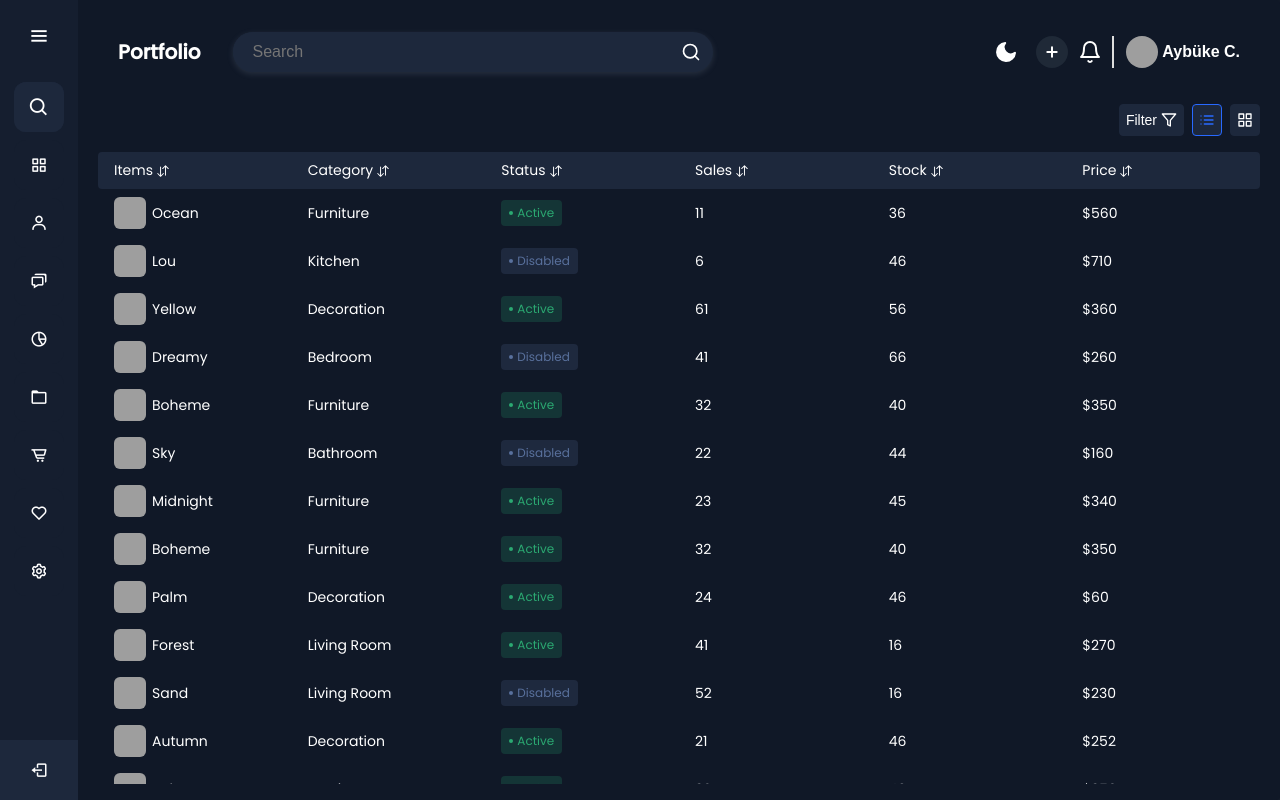
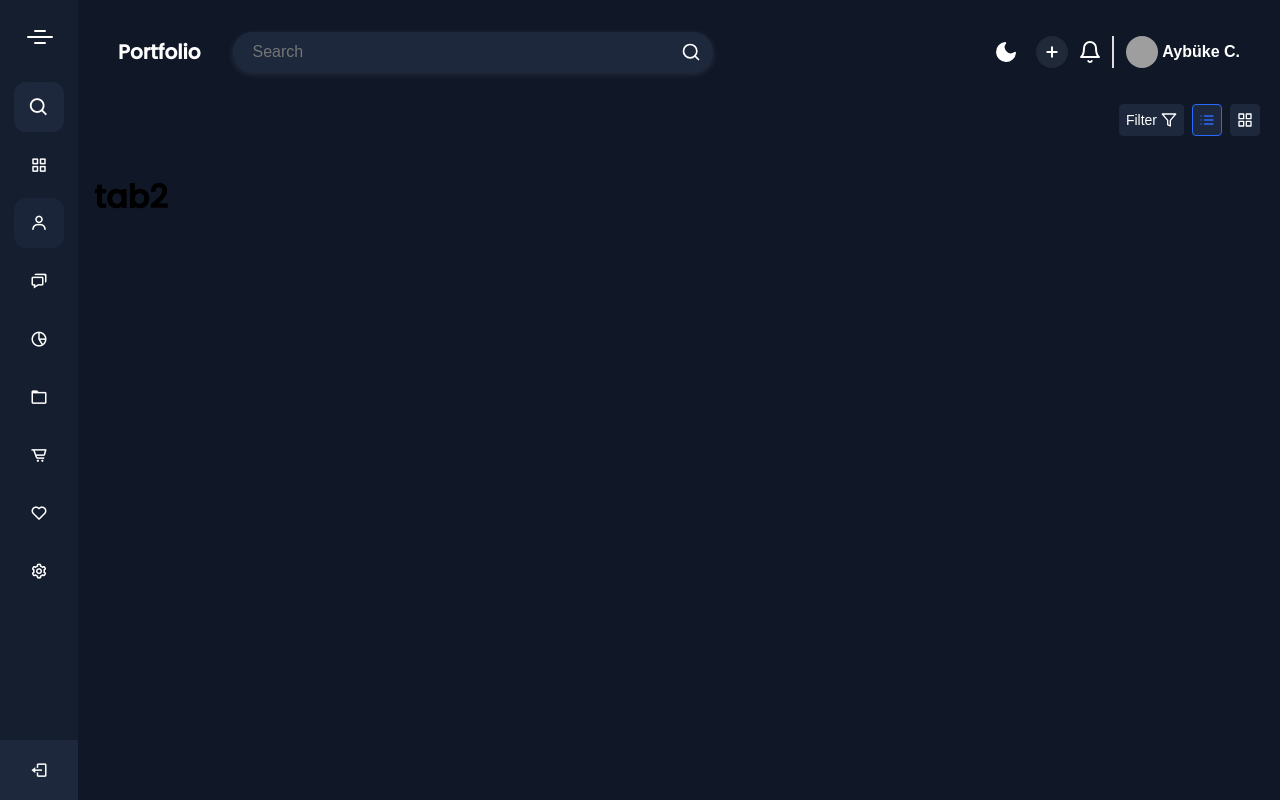
Before and after one commit to mdalamin07/Products-Dashboard, a plain HTML site: page index.html in a window 1280 px wide. Both pictures are taken after a click on the link "User". Drawn offline with nearby package versions, Linux system fonts and the light colour scheme; grey boxes are pictures that could not be loaded.

Commit message:
added tab function

```diff
--- a/index.html
+++ b/index.html
@@ -15,9 +15,12 @@
         <!-- Sidebar start Here -->
         <div class="sidebar">
             <div class="logo-details">
-              <i class='bx bxl-c-plus-plus icon'></i>
-                <div class="logo_name">Codepen</div>
-                <i class='bx bx-menu' id="btn" ></i>
+              <!-- <i class='bx bxl-c-plus-plus icon'></i> -->
+              <div class="logo_name">Codepen</div>
+              <i id="btn">
+                <span class="app-icon" ></span>
+              </i>
+                <!-- <i class='bx bx-menu' id="btn" ></i> -->
             </div>
             <ul class="nav-list">
               <li>
@@ -26,14 +29,14 @@
                  <span class="tooltip">Search</span>
               </li>
               <li>
-                <a href="#">
+                <a class="tablinks active" onclick="openTab(event, 'tab1')">
                   <i class='bx bx-grid-alt'></i>
                   <span class="links_name">Dashboard</span>
                 </a>
                  <span class="tooltip">Dashboard</span>
               </li>
               <li>
-               <a href="#">
+               <a href="#" class="tablinks" onclick="openTab(event, 'tab2')">
                  <i class='bx bx-user' ></i>
                  <span class="links_name">User</span>
                </a>
@@ -98,7 +101,6 @@
             <!-- header start here -->
             <div class="app-header">
                 <div class="app-header-left">
-                <!-- <span class="app-icon"></span> -->
                 <p class="app-name">Portfolio</p>
                 <div class="search-wrapper">
                     <input class="search-input" type="text" placeholder="Search">
@@ -170,7 +172,7 @@
                 </button>
             </div>
             </div>
-            <div class="products-area-wrapper tableView">
+            <div id="tab1" class="products-area-wrapper tableView tabcontent">
             <div class="products-header">
                 <div class="product-cell image">
                 Items
@@ -416,6 +418,9 @@
                 <div class="product-cell price"><span class="cell-label">Price:</span>$350</div>
             </div>
             </div>
+            <div id="tab2" class="tabcontent">
+                <h1>tab2</h1>
+            </div>
         </div>
     </div>
 <!-- Box Icon Js -->
--- a/index.js
+++ b/index.js
@@ -1,7 +1,7 @@
 document.querySelector(".jsFilter").addEventListener("click", function () {
     document.querySelector(".filter-menu").classList.toggle("active");
   });
-
+//   grid view
 document.querySelector(".grid").addEventListener("click", function () {
 document.querySelector(".list").classList.remove("active");
 document.querySelector(".grid").classList.add("active");
@@ -10,14 +10,14 @@ document.querySelector(".jsFilter").addEventListener("click", function () {
     .querySelector(".products-area-wrapper")
     .classList.remove("tableView");
 });
-
+// list view
 document.querySelector(".list").addEventListener("click", function () {
 document.querySelector(".list").classList.add("active");
 document.querySelector(".grid").classList.remove("active");
 document.querySelector(".products-area-wrapper").classList.remove("gridView");
 document.querySelector(".products-area-wrapper").classList.add("tableView");
 });
-
+// dark mode switch
 var modeSwitch = document.querySelector('.mode-switch');
 modeSwitch.addEventListener('click', function () {                      document.documentElement.classList.toggle('light');
 modeSwitch.classList.toggle('active');
@@ -50,3 +50,26 @@ function menuBtnChange() {
 }
 
 /* Sidebar end here */
+
+/* Tab Start Here */
+function openTab(evt, cityName) {
+    // Declare all variables
+    var i, tabcontent, tablinks;
+
+    // Get all elements with class="tabcontent" and hide them
+    tabcontent = document.getElementsByClassName("tabcontent");
+    for (i = 0; i < tabcontent.length; i++) {
+      tabcontent[i].style.display = "none";
+    }
+
+    // Get all elements with class="tablinks" and remove the class "active"
+    tablinks = document.getElementsByClassName("tablinks");
+    for (i = 0; i < tablinks.length; i++) {
+      tablinks[i].className = tablinks[i].className.replace(" active", "");
+    }
+
+    // Show the current tab, and add an "active" class to the link that opened the tab
+    document.getElementById(cityName).style.display = "block";
+    evt.currentTarget.className += " active";
+  }
+/* Tab End Here */
--- a/style.css
+++ b/style.css
@@ -554,7 +554,9 @@
     height: 2px;
     border-radius: 4px;
     background-color: var(--app-content-sidebar-main-color);
-    position: relative;
+    position: absolute;
+    top: 50%;
+    left: 25%;
 }
 .app-icon:before, .app-icon:after {
     content: '';
@@ -761,15 +763,15 @@
 }
  .sidebar .scroll::-webkit-scrollbar {
 	 width: 8px;
-	 background: var(--sidebar-link);
+	 background: var(--sidebar-active-link);
 	 border-radius: 5px;
 }
  .sidebar .scroll::-webkit-scrollbar-thumb {
-	 background: var(--sidebar-link);
+	 background: var(--sidebar-active-link);
 	 border-radius: 5px;
 }
  .sidebar .scroll::-webkit-scrollbar-track {
-	 background: var(--sidebar);
+	 background: var(--app-bg);
 	 border-radius: 5px;
 }
  .sidebar li {
@@ -810,6 +812,9 @@
 	 background: var(--sidebar);
 }
  .sidebar li a:hover {
+	 background: var(--sidebar-hover-link);
+}
+ .sidebar li .active {
 	 background: var(--sidebar-hover-link);
 }
  .sidebar li a:hover .links_name {
```
Lines whose indentation alone changed are shown as unchanged.
